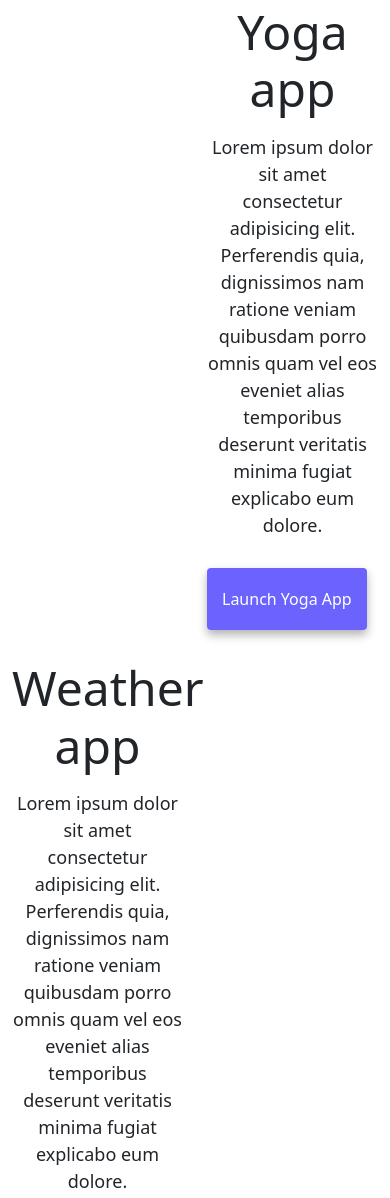
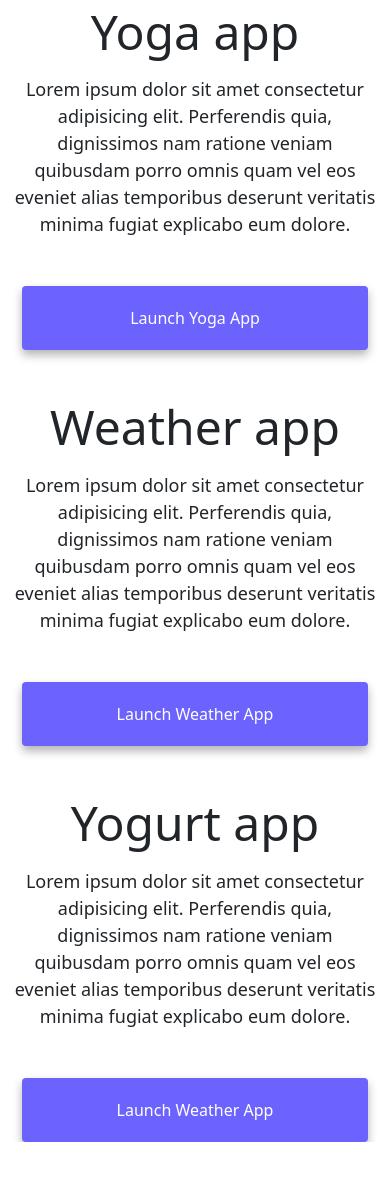
Before and after one commit to doriancodz/advanced-tools-shecodes-week3, a plain HTML site: page index.html in a window 390 px wide. Shown: the part 618-1816 px from the top of the page. After the commit the page ends 1760 px from the top, so only its background shows below. Drawn offline with nearby package versions, Linux system fonts and the light colour scheme.

Commit message:
corrected the css media queries

```diff
--- a/index.html
+++ b/index.html
@@ -81,14 +81,14 @@
     </div>
     <div class="container">
       <div class="row">
-        <div class="col-6">
+        <div class="col-sm-6">
           <img
             src="/images/yoga.png"
             alt="Yoga project"
             class="img-fluid rounded d-none d-sm-block"
           />
         </div>
-        <div class="col-6">
+        <div class="col-sm-6">
           <h2 class="mb-3">Yoga app</h2>
           <p>
             Lorem ipsum dolor sit amet consectetur adipisicing elit. Perferendis
@@ -104,7 +104,7 @@
         </div>
       </div>
       <div class="row mt-5">
-        <div class="col-6">
+        <div class="col-sm-6">
           <h2 class="mb-3">Weather app</h2>
           <p>
             Lorem ipsum dolor sit amet consectetur adipisicing elit. Perferendis
@@ -118,7 +118,7 @@
             >
           </div>
         </div>
-        <div class="col-6">
+        <div class="col-sm-6">
           <img
             src="/images/weather.png"
             alt="Weather project"
@@ -127,14 +127,14 @@
         </div>
       </div>
       <div class="row mt-5">
-        <div class="col-6">
+        <div class="col-sm-6">
           <img
             src="/images/yogurt.png"
             alt="Yogurt project"
             class="img-fluid rounded d-none d-sm-block"
           />
         </div>
-        <div class="col-6">
+        <div class="col-sm-6">
           <h2 class="mb-3">Yogurt app</h2>
           <p>
             Lorem ipsum dolor sit amet consectetur adipisicing elit. Perferendis
--- a/style.css
+++ b/style.css
@@ -101,4 +101,10 @@ p {
   p {
     text-align: center;
   }
+
+  .primary-link {
+    display: block;
+    margin: auto 10px;
+    text-align: center;
+  }
 }
```
